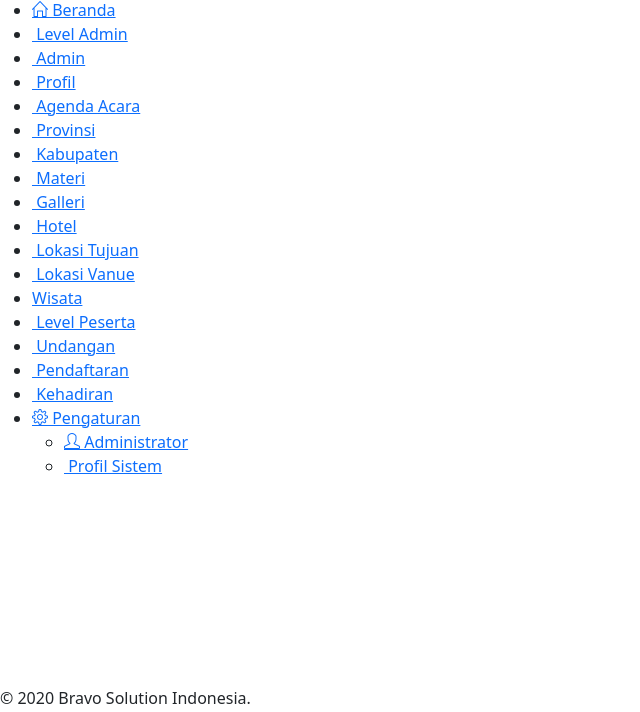
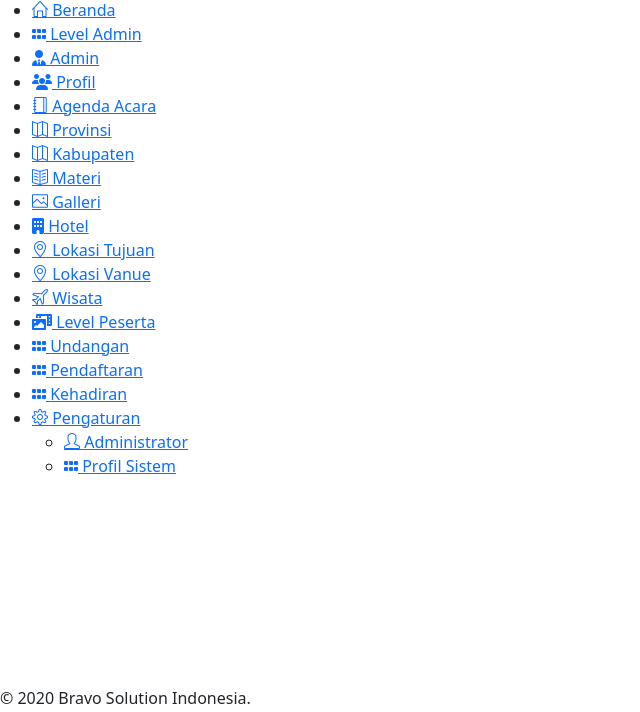
Before and after one commit to Haiibur/AcrCilegon, a CodeIgniter app: the page made by application/views/home.php in a window 1280 px wide. Shown: the part 62-774 px from the top of the page, without its empty margins (0-640 px from the left). Run offline with CodeIgniter, Linux system fonts and the light colour scheme; data comes from the database, SQL or seed files in the repository; data that the repository does not hold is empty; some libraries are stand-ins or nearby versions.

Commit message:
penambahan fontawesome v6

```diff
--- a/application/modules/Galleri/controllers/Galleri.php
+++ b/application/modules/Galleri/controllers/Galleri.php
@@ -143,6 +143,7 @@ class Galleri extends CI_Controller
 				'kd_galleri' => $id
 			]
 		];
+
 		$row = $this->Modular->queryBuild($req)->row();
 		$data['title'] = "Update Galleri :: My Asisten";
 		$data['judul'] = 'Update Galleri ';
@@ -156,6 +157,7 @@ class Galleri extends CI_Controller
 		$data['foto_galleri_5'] = $row->foto_galleri_5;
 		$data['link_vidio']		= $row->link_vidio;
 		$this->template->load('home', 'form_galleri', $data);
+
 	}
 
 	function update_galleri()
@@ -213,6 +215,7 @@ class Galleri extends CI_Controller
 				$error = $this->upload->display_errors();
 				// Handle kesalahan upload foto gambar 3
 			}
+
 		} else {
 			$error = $this->upload->display_errors();
 			// Handle kesalahan upload foto gambar 2
--- a/application/views/partials/meta.php
+++ b/application/views/partials/meta.php
@@ -1,5 +1,5 @@
+<!-- START: Head-->
 
-    <!-- START: Head-->
 <head>
     <meta charset="UTF-8">
     <title><?= $title; ?></title>
@@ -11,23 +11,49 @@
     <link rel="stylesheet" href="<?=base_url();?>assets/dist/vendors/jquery-ui/jquery-ui.theme.min.css">
     <link rel="stylesheet" href="<?=base_url();?>assets/dist/vendors/simple-line-icons/css/simple-line-icons.css">
 
-        <link rel="stylesheet" href="<?= base_url(); ?>assets/tempusdominus-bootstrap-4/css/tempusdominus-bootstrap-4.min.css">
-        <link href="<?=base_url();?>assets/sweetalert2/dist/sweetalert2.min.css" rel="stylesheet"/>
+    <link rel="stylesheet"
+        href="<?= base_url(); ?>assets/tempusdominus-bootstrap-4/css/tempusdominus-bootstrap-4.min.css">
+    <link href="<?=base_url();?>assets/sweetalert2/dist/sweetalert2.min.css" rel="stylesheet" />
     <!-- END Template CSS-->
     <!-- START: Custom CSS-->
     <link rel="stylesheet" href="<?=base_url();?>assets/dist/css/main.css">
+    <link rel="stylesheet" href="https://cdnjs.cloudflare.com/ajax/libs/font-awesome/6.5.1/css/all.min.css">
     <link rel="stylesheet" href="<?=base_url();?>assets/scss/icons/font-awesome/css/fontawesome-all.css">
     <!-- daterange picker -->
     <link rel="stylesheet" href="<?=base_url();?>assets/daterangepicker/daterangepicker.css">
     <!-- bootstrap datepicker -->
     <link href="<?=base_url('assets/js/table/');?>bootstrap-table.min.css" rel="stylesheet">
-        <link rel="stylesheet" href="https://cdnjs.cloudflare.com/ajax/libs/select2/4.0.13/css/select2.min.css" integrity="sha512-nMNlpuaDPrqlEls3IX/Q56H36qvBASwb3ipuo3MxeWbsQB1881ox0cRv7UPTgBlriqoynt35KjEwgGUeUXIPnw==" crossorigin="anonymous" referrerpolicy="no-referrer" />
+    <link rel="stylesheet" href="https://cdnjs.cloudflare.com/ajax/libs/select2/4.0.13/css/select2.min.css"
+        integrity="sha512-nMNlpuaDPrqlEls3IX/Q56H36qvBASwb3ipuo3MxeWbsQB1881ox0cRv7UPTgBlriqoynt35KjEwgGUeUXIPnw=="
+        crossorigin="anonymous" referrerpolicy="no-referrer" />
     <style type="text/css">
-            .form-control{border:1px solid#9d9e9e;font-size: 13px;height: 35px}
-            td{font-size: 12px;}
-            .judul{font-size: 14px;margin:5px 0 5px 0;font-weight: bold;text-transform: uppercase;}
-            .besar{font-size: 14px;font-weight: bold;padding-bottom: 3px;padding-top: 3px;}
-            .bold{font-weight: bold;}
+    .form-control {
+        border: 1px solid#9d9e9e;
+        font-size: 13px;
+        height: 35px
+    }
+
+    td {
+        font-size: 12px;
+    }
+
+    .judul {
+        font-size: 14px;
+        margin: 5px 0 5px 0;
+        font-weight: bold;
+        text-transform: uppercase;
+    }
+
+    .besar {
+        font-size: 14px;
+        font-weight: bold;
+        padding-bottom: 3px;
+        padding-top: 3px;
+    }
+
+    .bold {
+        font-weight: bold;
+    }
     </style>
     <!-- END: Custom CSS-->
     <script src="<?=base_url();?>assets/dist/vendors/jquery/jquery-3.3.1.min.js"></script>
--- a/application/views/partials/sidebar.php
+++ b/application/views/partials/sidebar.php
@@ -21,67 +21,67 @@
         </li>
         <li>
             <a href="<?= base_url('Admin'); ?>">
-                <i class="fas fa-grip-horizontal"></i>
+                <i class="fa-solid fa-user-tie"></i>
                 Admin
             </a>
         </li>
         <li>
             <a href="<?= base_url('Profil'); ?>">
-                <i class="fas fa-grip-horizontal"></i>
+                <i class="fa-solid fa-users"></i>
                 Profil
             </a>
         </li>
         <li>
             <a href="<?= base_url('agenda'); ?>">
-                <i class="fas fa-grip-horizontal"></i>
+                <i class="icon-notebook"></i>
                 Agenda Acara
             </a>
         </li>
         <li>
             <a href="<?= base_url('Provinsi'); ?>">
-                <i class="fas fa-grip-horizontal"></i>
+                <i class="icon-map"></i>
                 Provinsi
             </a>
         </li>
         <li>
             <a href="<?= base_url('Kabupaten'); ?>">
-                <i class="fas fa-grip-horizontal"></i>
+                <i class="icon-map"></i>
                 Kabupaten
             </a>
         </li>
         <li>
             <a href="<?= base_url('Materi'); ?>">
-                <i class="fas fa-grip-horizontal"></i>
+                <i class="icon-book-open"></i>
                 Materi
             </a>
         </li>
         <li>
             <a href="<?= base_url('Galleri'); ?>">
-                <i class="fas fa-photo-video"></i>
+                <i class="icon-picture"></i>
                 Galleri
             </a>
         </li>
         <li>
             <a href="<?= base_url('Hotel'); ?>">
-                <i class="fas fa-synagogue"></i>
+                <i class="fa-solid fa-building"></i>
                 Hotel
             </a>
         </li>
         <li>
             <a href="<?= base_url('lokasi_tujuan'); ?>">
-                <i class="fas fa-photo-video"></i>
+                <i class="icon-location-pin"></i>
                 Lokasi Tujuan
             </a>
         </li>
         <li>
             <a href="<?= base_url('lokasi_vanue'); ?>">
-                <i class="fas fa-photo-video"></i>
+                <i class="icon-location-pin"></i>
                 Lokasi Vanue
             </a>
         </li>
         <li>
             <a href="<?= base_url('Wisata'); ?>">
-                <i class="icon-tree"></i>
+                <i class="icon-plane"></i>
                 Wisata
             </a>
         </li>
```
Also changed, not shown: application/modules/Galleri/views/Galleri.php (+6 -3 lines). Lines whose indentation alone changed are shown as unchanged.
